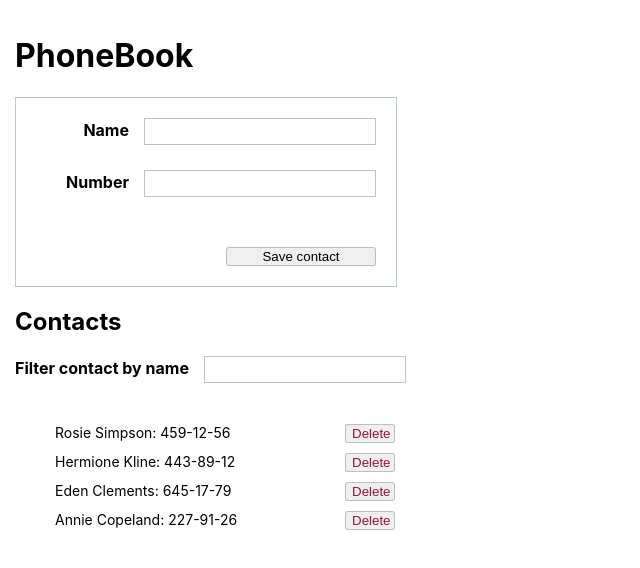
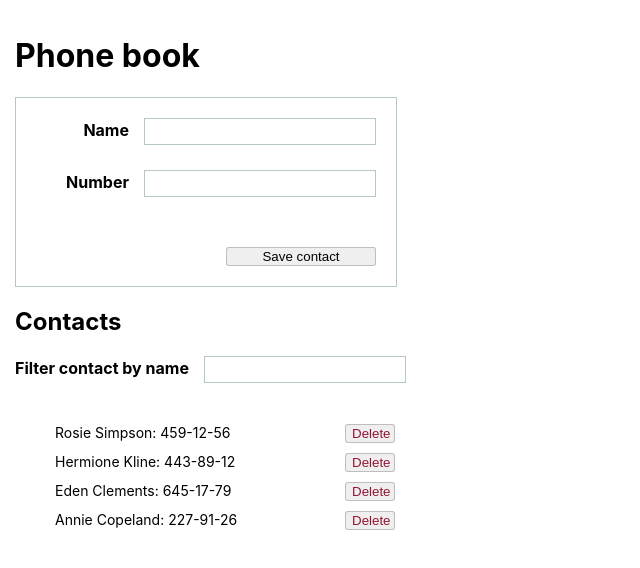
Before and after one commit to OlhaBaturina/goit-react-hw-04-hooks-phonebook, a React (Create React App) app: page / in a window 1280 px wide. Shown: the top 568 px of the page, without its empty margins (0-640 px from the left). Built offline with nearby package versions, Linux system fonts and the light colour scheme.

Commit message:
Изправляет слово

```diff
--- a/public/index.html
+++ b/public/index.html
@@ -24,7 +24,7 @@
       work correctly both with client-side routing and a non-root public URL.
       Learn how to configure a non-root public URL by running `npm run build`.
     -->
-    <title>Phonebook</title>
+    <title>Phone book</title>
   </head>
   <body>
     <noscript>You need to enable JavaScript to run this app.</noscript>
--- a/src/App.js
+++ b/src/App.js
@@ -75,7 +75,7 @@ class App extends Component {
 
         return (
             <>
-                <h1 className={s.title}>PhoneBook</h1>
+                <h1 className={s.title}>Phone book</h1>
                 <Form submitMethod={this.getSubmitData} />
                 <h2 className={s.title}>Contacts</h2>
                 <Filter value={filter} onChange={this.changeFilterValue} />
```
